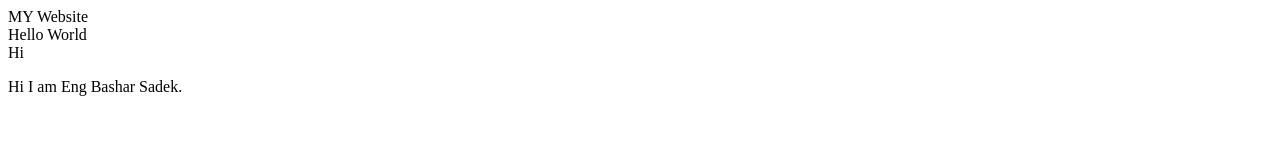
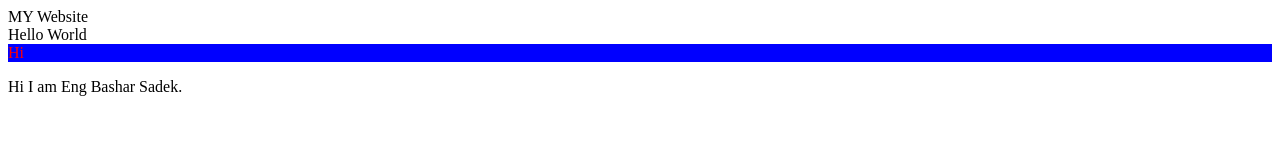
Before and after one commit to BasharSadek/Project, a plain HTML site: page index.html in a window 1280 px wide. Drawn offline with Linux system fonts and the light colour scheme.

Commit message:
Update index.html

```diff
--- a/index.html
+++ b/index.html
@@ -6,6 +6,12 @@
     <meta http-equiv="X-UA-Compatible" content="IE=edge">
     <meta name="viewport" content="width=device-width, initial-scale=1.0">
     <title>Document</title>
+    <style>
+        .row{
+        color : red;
+            background : blue;
+        }
+    </style>
 </head>
 
 <body>
```
